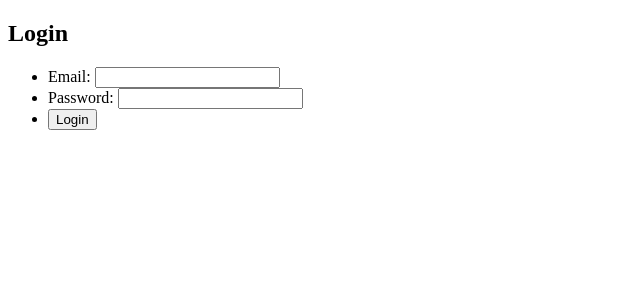
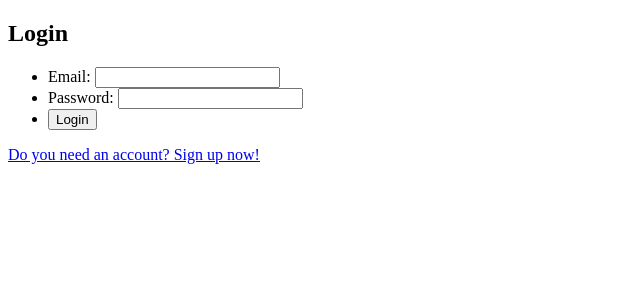
Before and after one commit to CrazyPingu/reddint, a PHP site: page /login.php in a window 1280 px wide. Shown: the part 171-471 px from the top of the page, without its empty margins (0-640 px from the left). Run offline with PHP 8.4, Linux system fonts and the light colour scheme; data that the repository does not hold is empty.

Commit message:
Added redirect to the login or the sign up page

```diff
--- a/site/template/login-form.php
+++ b/site/template/login-form.php
@@ -9,3 +9,4 @@
         <li><input type='submit' name='submit' value='Login' /></li>
     </ul>
 </form>
+<a href='./signup.php'>Do you need an account? Sign up now!</a>
--- a/site/template/signup-form.php
+++ b/site/template/signup-form.php
@@ -10,3 +10,4 @@
         <li><input type='submit' name='submit' value='Sign up' /></li>
     </ul>
 </form>
+<a href='./login.php'>Do you already have an account? Login now!</a>
```
